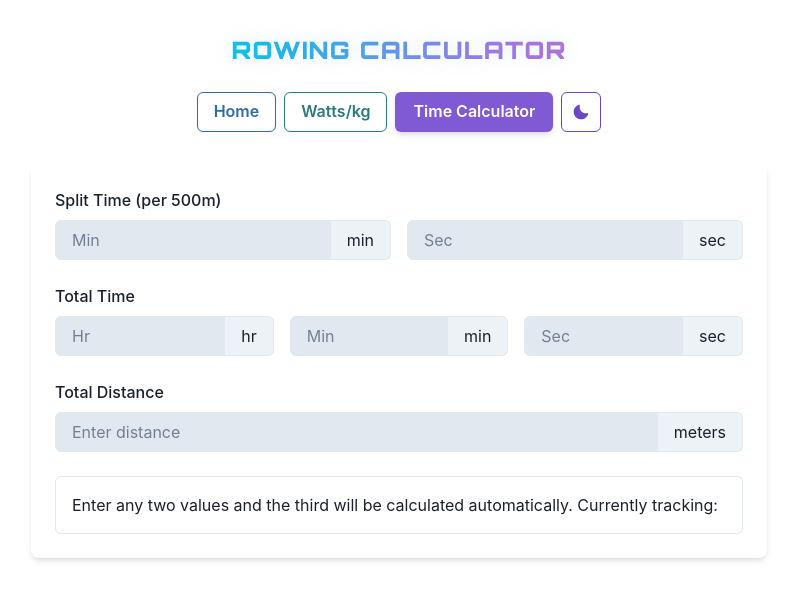
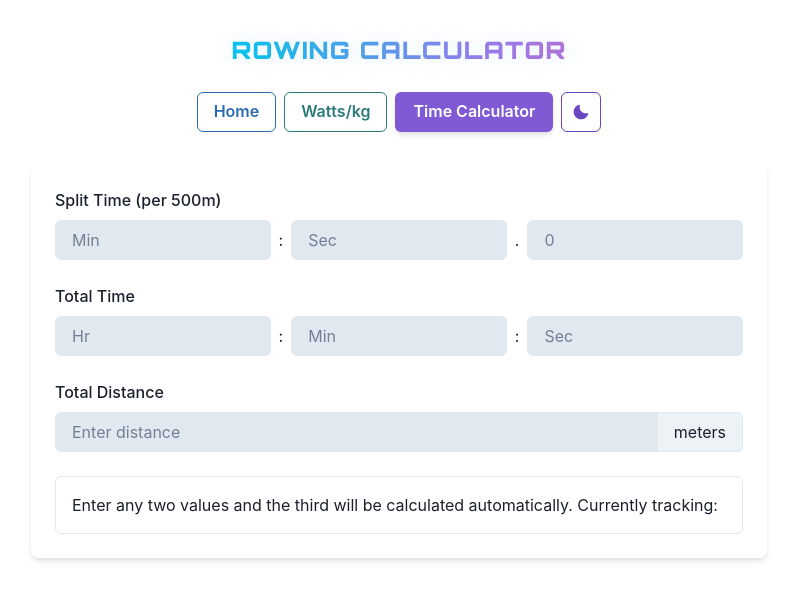
Before and after one commit to kruton/rowing-calculator, a React (Vite) app: page /time-calculator in a window 1280 px wide. Shown: the top 600 px of the page, without its empty margins (241-1038 px from the left). Built offline with nearby package versions, Linux system fonts and the light colour scheme.

Commit message:
Add tenths of a second

```diff
--- a/src/components/TimeCalculator.jsx
+++ b/src/components/TimeCalculator.jsx
@@ -15,6 +15,7 @@ import {
 function TimeCalculator() {
   const [splitMinutes, setSplitMinutes] = useState('')
   const [splitSeconds, setSplitSeconds] = useState('')
+  const [splitTenths, setSplitTenths] = useState('')
   const [totalHours, setTotalHours] = useState('')
   const [totalMinutes, setTotalMinutes] = useState('')
   const [totalSeconds, setTotalSeconds] = useState('')
@@ -40,7 +41,8 @@ function TimeCalculator() {
 
     try {
       const splitTimeInSeconds = (splitMinutes ? Number(splitMinutes) * 60 : 0) +
-        (splitSeconds ? Number(splitSeconds) : 0)
+        (splitSeconds ? Number(splitSeconds) : 0) +
+        (splitTenths ? Number(splitTenths) / 10 : 0)
       const totalTimeInSeconds = (totalHours ? Number(totalHours) * 3600 : 0) +
         (totalMinutes ? Number(totalMinutes) * 60 : 0) +
         (totalSeconds ? Number(totalSeconds) : 0)
@@ -53,6 +55,7 @@ function TimeCalculator() {
       if (inputsToCalculate === 'split') {
         setSplitMinutes('')
         setSplitSeconds('')
+        setSplitTenths('')
       } else if (inputsToCalculate === 'total') {
         setTotalHours('')
         setTotalMinutes('')
@@ -72,6 +75,7 @@ function TimeCalculator() {
         const splitTime = (totalTimeInSeconds / distanceInMeters) * 500
         setSplitMinutes(Math.floor(splitTime / 60).toString())
         setSplitSeconds(Math.floor(splitTime % 60).toString())
+        setSplitTenths(Math.floor((splitTime * 10) % 10).toString())
       } else if (lastTwoInputs.includes('split') && lastTwoInputs.includes('total') &&
         splitTimeInSeconds > 0 && totalTimeInSeconds > 0) {
         const calculatedDistance = (totalTimeInSeconds / splitTimeInSeconds) * 500
@@ -86,11 +90,18 @@ function TimeCalculator() {
     } catch (err) {
       setError('Invalid input values')
     }
-  }, [lastTwoInputs, splitMinutes, splitSeconds, totalHours, totalMinutes, totalSeconds, distance])
+  }, [lastTwoInputs, splitMinutes, splitSeconds, splitTenths, totalHours, totalMinutes, totalSeconds, distance])
 
   const handleSplitChange = (value, setter) => {
     if (value === '' || (Number(value) >= 0 && Number(value) < 60)) {
       setter(value)
+      updateLastInputs('split')
+    }
+  }
+
+  const handleSplitTenthsChange = (value) => {
+    if (value === '' || (Number(value) >= 0 && Number(value) < 10)) {
+      setSplitTenths(value)
       updateLastInputs('split')
     }
   }
@@ -117,7 +128,7 @@ function TimeCalculator() {
     <VStack spacing={6} align="stretch">
       <FormControl>
         <FormLabel>Split Time (per 500m)</FormLabel>
-        <HStack spacing={4}>
+        <HStack spacing={2} align="center">
           <InputGroup>
             <Input
               type="number"
@@ -126,8 +137,8 @@ function TimeCalculator() {
               placeholder="Min"
               bg={getInputBgColor('split')}
             />
-            <InputRightAddon>min</InputRightAddon>
           </InputGroup>
+          <Text>:</Text>
           <InputGroup>
             <Input
               type="number"
@@ -136,14 +147,24 @@ function TimeCalculator() {
               placeholder="Sec"
               bg={getInputBgColor('split')}
             />
-            <InputRightAddon>sec</InputRightAddon>
+          </InputGroup>
+          <Text>.</Text>
+          <InputGroup>
+            <Input
+              type="number"
+              value={splitTenths}
+              onChange={(e) => handleSplitTenthsChange(e.target.value)}
+              placeholder="0"
+              bg={getInputBgColor('split')}
+              maxLength={1}
+            />
           </InputGroup>
         </HStack>
       </FormControl>
 
       <FormControl>
         <FormLabel>Total Time</FormLabel>
-        <HStack spacing={4}>
+        <HStack spacing={2} align="center">
           <InputGroup>
             <Input
               type="number"
@@ -152,8 +173,8 @@ function TimeCalculator() {
               placeholder="Hr"
               bg={getInputBgColor('total')}
             />
-            <InputRightAddon>hr</InputRightAddon>
           </InputGroup>
+          <Text>:</Text>
           <InputGroup>
             <Input
               type="number"
@@ -162,8 +183,8 @@ function TimeCalculator() {
               placeholder="Min"
               bg={getInputBgColor('total')}
             />
-            <InputRightAddon>min</InputRightAddon>
           </InputGroup>
+          <Text>:</Text>
           <InputGroup>
             <Input
               type="number"
@@ -172,7 +193,6 @@ function TimeCalculator() {
               placeholder="Sec"
               bg={getInputBgColor('total')}
             />
-            <InputRightAddon>sec</InputRightAddon>
           </InputGroup>
         </HStack>
       </FormControl>
```
